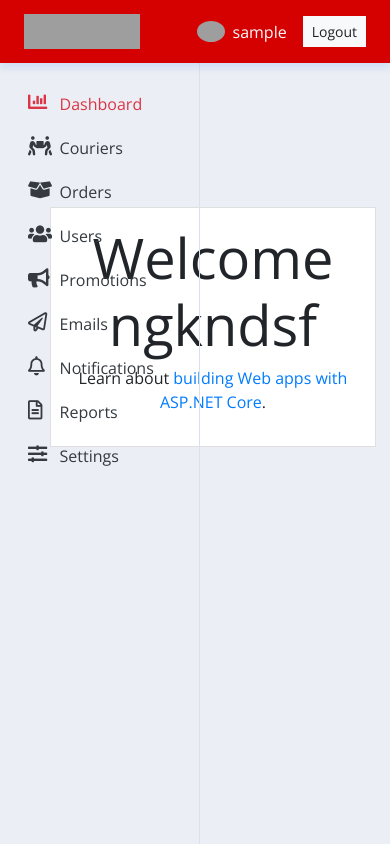
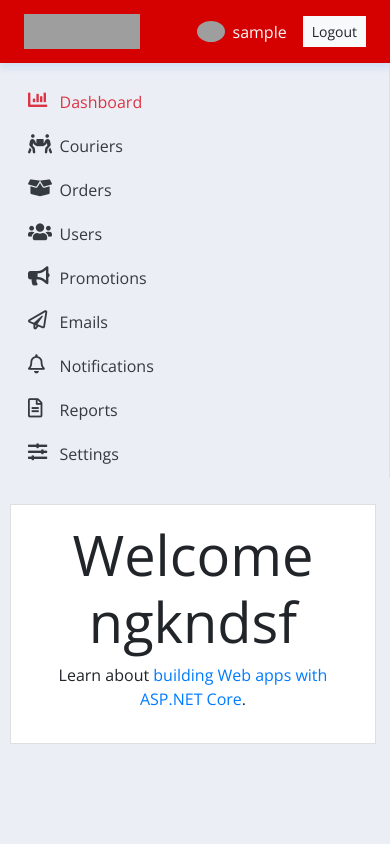
Before and after one commit to yewfu33/delivery_app_backend, an ASP.NET Core app: page /Main in a window 390 px wide. Run offline with ASP.NET Core 8, Linux system fonts and the light colour scheme; the visitor is signed in with stand-in values (Sample User, id 1); the project's own start-up code is not run, and a stand-in starts its controllers and pages; some libraries are stand-ins or nearby versions; grey boxes are pictures that could not be loaded.

Commit message:
update main.css

```diff
--- a/Delivery_app.web/wwwroot/css/main.css
+++ b/Delivery_app.web/wwwroot/css/main.css
@@ -36,7 +36,6 @@ body {
     top: 60px;
     left: 0;
     bottom: 0;
-    width: 200px;
     border-right: 1px solid #dae0ec;
     z-index: 1000;
     display: -webkit-box;
@@ -46,12 +45,13 @@ body {
     -webkit-box-direction: normal;
     -ms-flex-direction: column;
     flex-direction: column;
+    transition: all ease-in-out 300ms;
 }
 .main {
     grid-area: content;
     margin-top: 4em;
     z-index: 10;
-    padding: 10px 14px 10px 50px;
+    padding: 10px 14px 10px 40px;
     position: relative;
 }
 .nav-icon {
@@ -77,11 +77,21 @@ body {
     border-radius: 8px;
 }
 @media (max-width: 768px) {
+    .nav {
+        position: unset;
+        top: unset;
+        left: unset;
+        bottom: unset;
+    }
+    .main {
+        margin-top: 1em;
+        padding: 10px 14px 10px 10px;
+    }
     .wrapper {
         grid-template-areas: "header" "nav" "content";
         grid-template-columns: 1fr;
         grid-template-rows: 3.6em /* Header */
-        minmax(75px, auto) /* Nav */
+        minmax(20px, auto) /* Nav */
         1fr /* Content */
     }
 }
@@ -101,6 +111,12 @@ body {
 }
 .active {
     color: #fa485d;
+}
+.card-img-overlay {
+    position: absolute;
+    bottom: 0;
+    right: 0;
+    padding: 1.25rem;
 }
 
 /* spinner */
```
